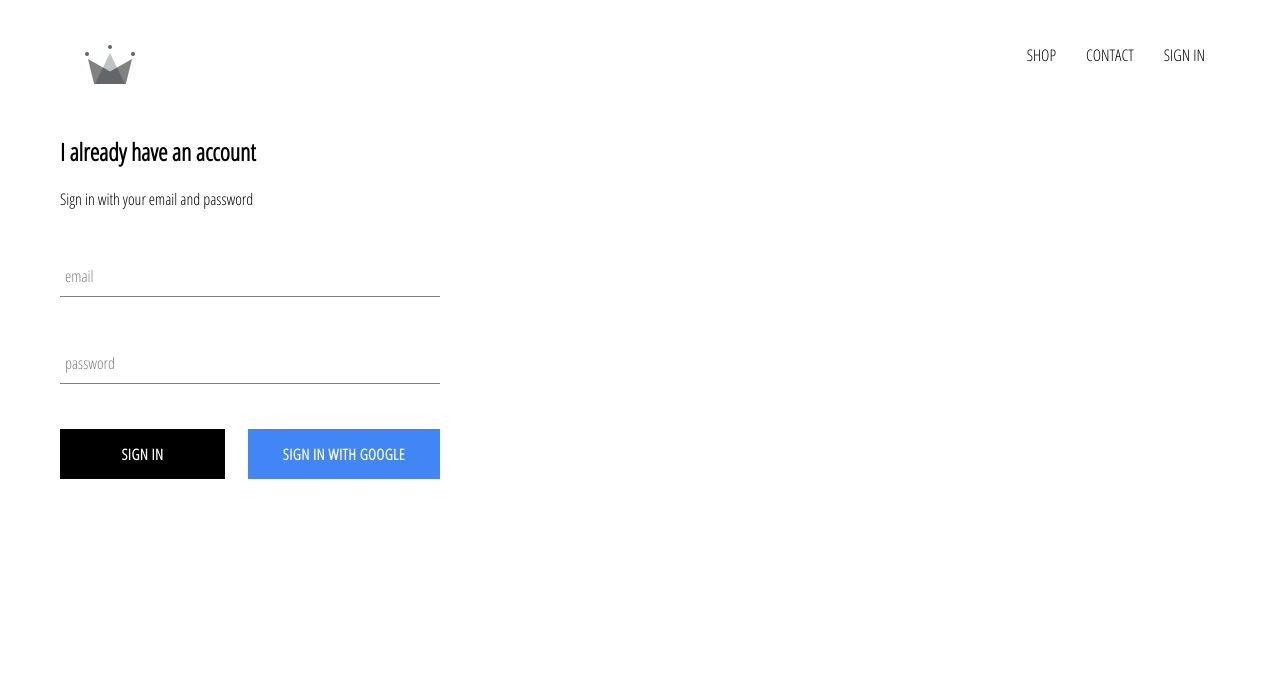
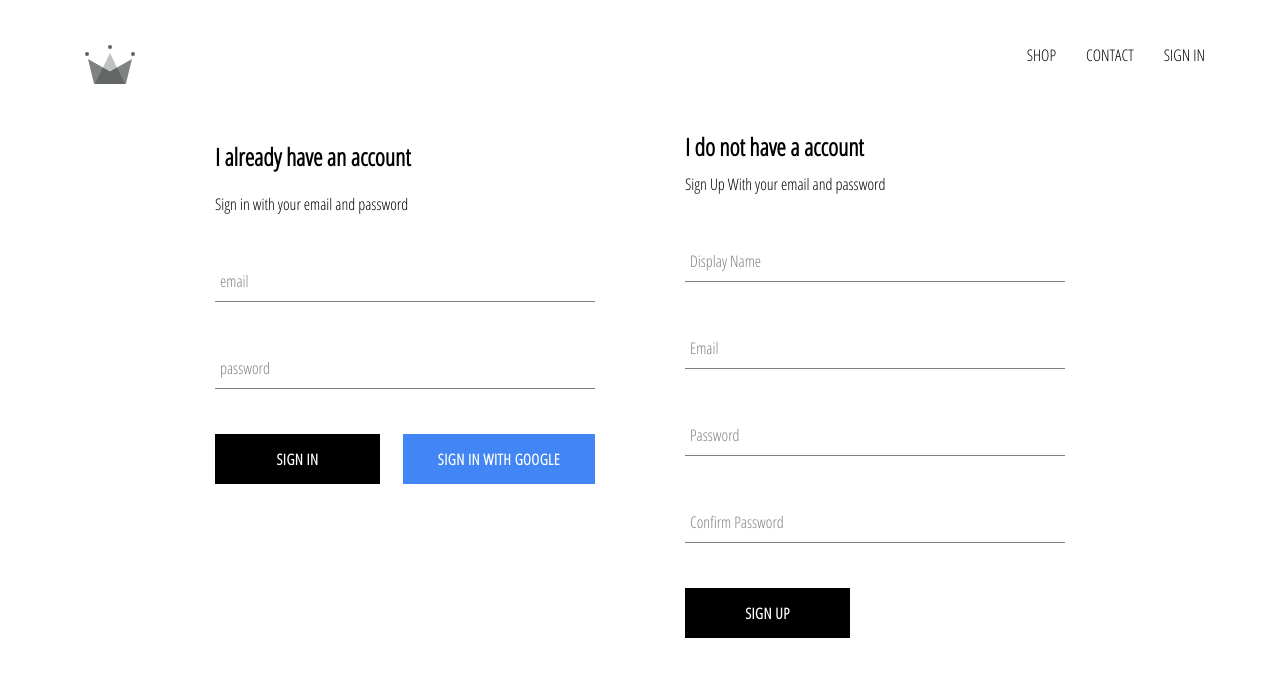
Before and after one commit to khnbzkrt/crwn-clothing, a React (Create React App) app: page /signin in a window 1280 px wide. Shown: the top 676 px of the page. Built offline with nearby package versions, Linux system fonts and the light colour scheme; no server answers.

Commit message:
user signup method created

```diff
--- a/src/App.js
+++ b/src/App.js
@@ -7,7 +7,7 @@ import HomePage from "./pages/homepage/homepage.component";
 import ShopPage from "./pages/shop/shop.component";
 import Header from "./components/header/header.component";
 import SignInAndSignupPage from "./pages/sign-in-and-sign-up/sign-in-and-sign-up.component";
-import { auth } from "./firebase/firebase.utils";
+import { auth, createUserProfileDocument } from "./firebase/firebase.utils";
 
 class App extends React.Component {
   constructor() {
@@ -21,9 +21,22 @@ class App extends React.Component {
   unsubscribeFromAuth = null;
 
   componentDidMount() {
-    this.unsubscribeFromAuth = auth.onAuthStateChanged((user) => {
-      this.setState({ currentUser: user });
-      console.log(user);
+    this.unsubscribeFromAuth = auth.onAuthStateChanged(async (userAuth) => {
+      if (userAuth) {
+        const userRef = await createUserProfileDocument(userAuth);
+
+        userRef.onSnapshot((snapshot) => {
+          this.setState({
+            currentUser: {
+              id: snapshot.id,
+              ...snapshot.data(),
+            },
+          });
+        });
+      }
+      this.setState({
+        currentUser: userAuth,
+      });
     });
   }
 
--- /dev/null
+++ b/src/components/sign-up/sign-up.component.jsx
@@ -0,0 +1,102 @@
+import React from "react";
+
+import FormInput from "../form-input/form-input.component";
+import CustomButton from "../custom-button/custom-button.component";
+import { auth, createUserProfileDocument } from "../../firebase/firebase.utils";
+
+import "./sign-up.styles.scss";
+
+class SignUp extends React.Component {
+  constructor() {
+    super();
+
+    this.state = {
+      displayName: "",
+      email: "",
+      password: "",
+      confirmPassword: "",
+    };
+  }
+
+  handleSubmit = async (event) => {
+    event.preventDefault();
+
+    const { displayName, email, password, confirmPassword } = this.state;
+
+    if (password !== confirmPassword) {
+      alert("adaddsad");
+      return;
+    }
+
+    try {
+      const { user } = await auth.createUserWithEmailAndPassword(
+        email,
+        password
+      );
+      createUserProfileDocument(user, { displayName });
+
+      this.setState({
+        displayName: "",
+        email: "",
+        password: "",
+        confirmPassword: "",
+      });
+    } catch (error) {
+      console.log(error.message);
+    }
+  };
+
+  handleChange = (event) => {
+    const { name, value } = event.target;
+
+    this.setState({ [name]: value });
+  };
+
+  render() {
+    const { displayName, email, password, confirmPassword } = this.state;
+
+    return (
+      <div className="sign-up">
+        <h2 className="title">I do not have a account</h2>
+        <span>Sign Up With your email and password</span>
+        <form className="sign-up-form" onSubmit={this.handleSubmit}>
+          <FormInput
+            type="text"
+            name="displayName"
+            value={displayName}
+            handleChange={this.handleChange}
+            label="Display Name"
+            required
+          />
+          <FormInput
+            type="email"
+            name="email"
+            value={email}
+            handleChange={this.handleChange}
+            label="Email"
+            required
+          />
+          <FormInput
+            type="password"
+            name="password"
+            value={password}
+            handleChange={this.handleChange}
+            label="Password"
+            required
+          />
+          <FormInput
+            type="password"
+            name="confirmPassword"
+            value={confirmPassword}
+            handleChange={this.handleChange}
+            label="Confirm Password"
+            required
+          />
+          <CustomButton type="submit">SIGN UP</CustomButton>
+        </form>
+      </div>
+    );
+  }
+}
+
+export default SignUp;
--- /dev/null
+++ b/src/components/sign-up/sign-up.styles.scss
@@ -0,0 +1,9 @@
+.sign-up {
+  display: flex;
+  flex-direction: column;
+  width: 380px;
+
+  .title {
+    margin: 10px 0;
+  }
+}
--- a/src/firebase/firebase.utils.js
+++ b/src/firebase/firebase.utils.js
@@ -12,7 +12,36 @@ const config = {
   measurementId: "G-4ZE064M27R",
 };
 
-firebase.initializeApp(config);
+export const createUserProfileDocument = async (userAuth, additionalData) => {
+  if (!userAuth) return;
+  console.log(userAuth);
+  const userRef = firestore.doc(`users/${userAuth.uid}`);
+  const snapshot = await userRef.get();
+
+  if (!snapshot.exists) {
+    const { displayName, email } = userAuth;
+    const createdAt = new Date();
+
+    try {
+      await userRef.set({
+        displayName,
+        email,
+        createdAt,
+        ...additionalData,
+      });
+    } catch (error) {
+      console.log(error.message);
+    }
+  }
+
+  return userRef;
+};
+
+if (!firebase.apps.length) {
+  firebase.initializeApp(config);
+} else {
+  firebase.app();
+}
 
 export const auth = firebase.auth();
 export const firestore = firebase.firestore();
--- a/src/pages/sign-in-and-sign-up/sign-in-and-sign-up.component.jsx
+++ b/src/pages/sign-in-and-sign-up/sign-in-and-sign-up.component.jsx
@@ -1,11 +1,13 @@
 import React from "react";
 
 import SignIn from "../../components/sign-in/sign-in.component";
+import SignUp from "../../components/sign-up/sign-up.component";
 import "./sign-in-and-sign-up.styles.scss";
 
 const SignInAndSignUpPage = () => (
   <div className="sign-in-and-sign-up">
     <SignIn />
+    <SignUp />
   </div>
 );
 
--- a/src/pages/sign-in-and-sign-up/sign-in-and-sign-up.styles.scss
+++ b/src/pages/sign-in-and-sign-up/sign-in-and-sign-up.styles.scss
@@ -0,0 +1,6 @@
+.sign-in-and-sign-up {
+  width: 850px;
+  display: flex;
+  justify-content: space-between;
+  margin: 30px auto;
+}
```
Also changed, not shown: 2 other files (tests, documents, lock files or other folders).
